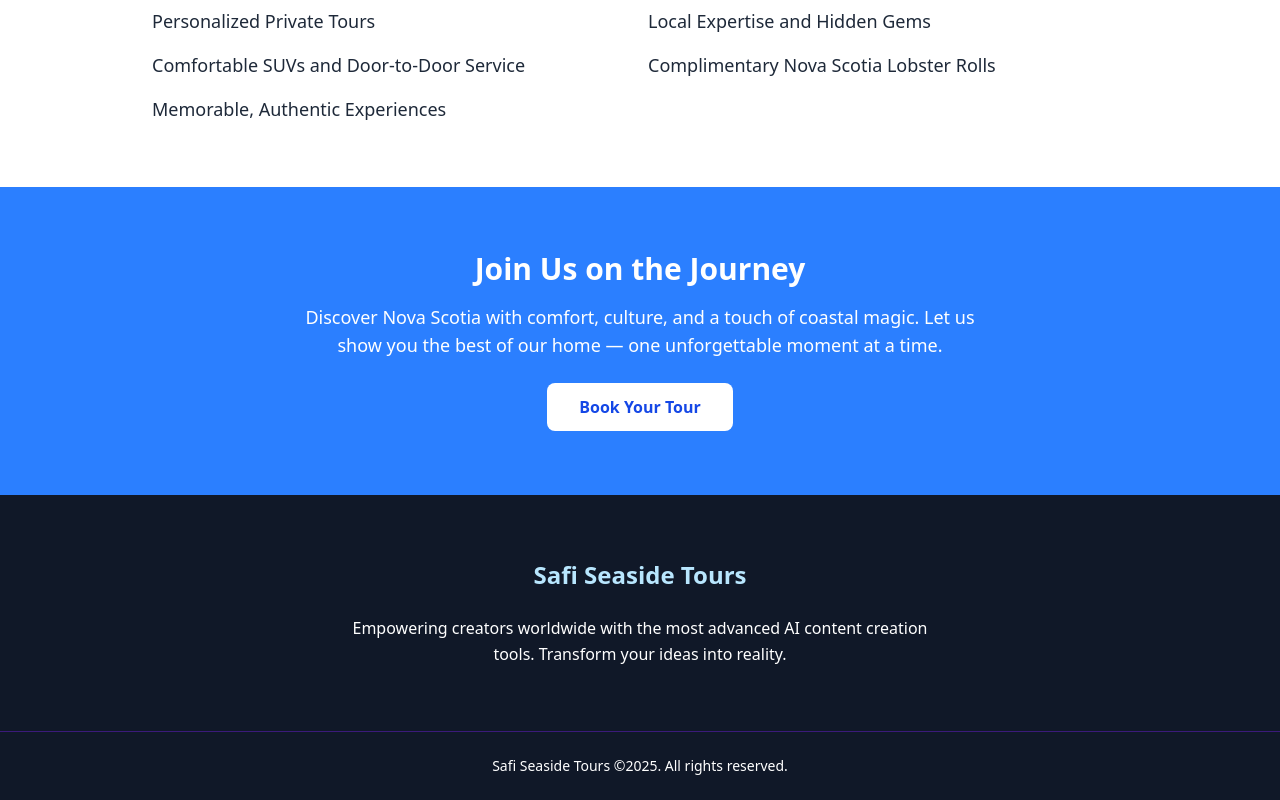
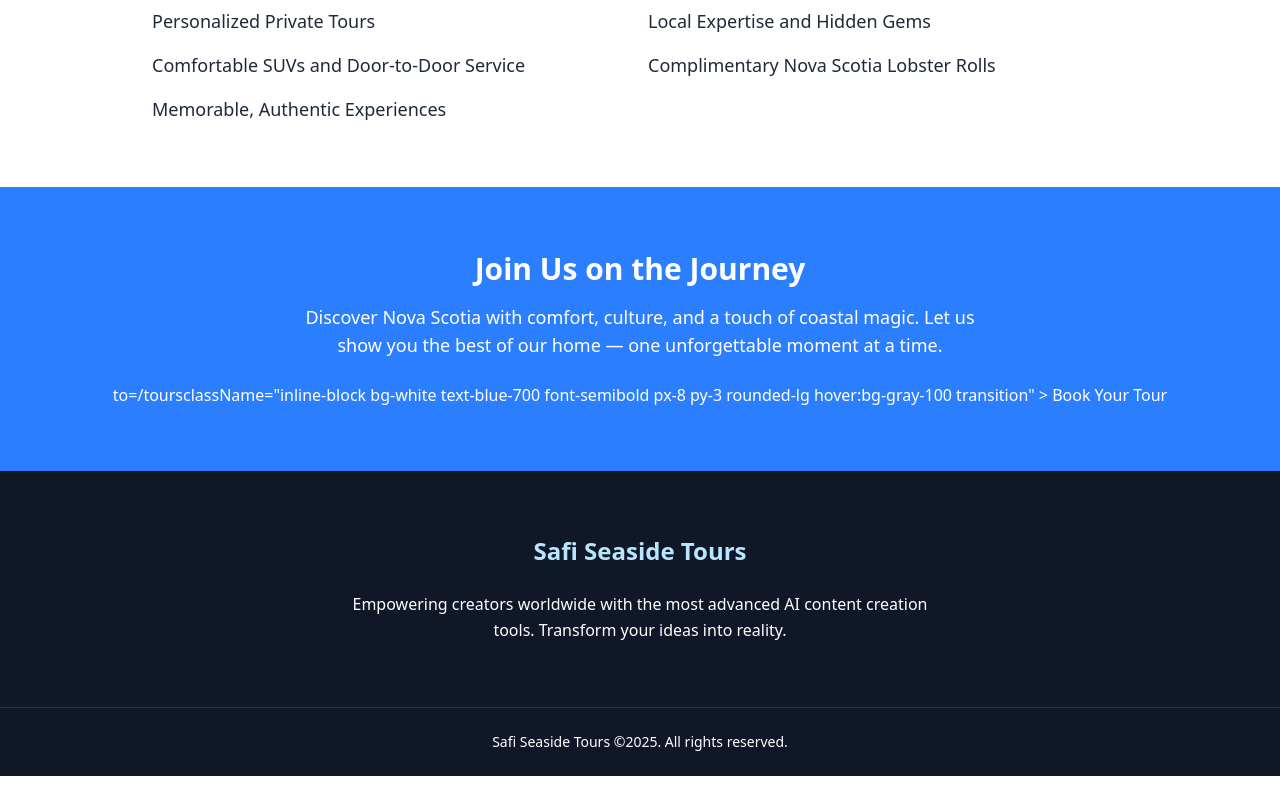
Before and after one commit to impriyanshhu/Tour-and-Travel, a React (Vite) app: page /about in a window 1280 px wide. Shown: the part 2069-2869 px from the top of the page. After the commit the page ends 2845 px from the top, so only its background shows below. Built offline with nearby package versions, Linux system fonts and the light colour scheme.

Commit message:
Replace anchor tag with Link component for routing

```diff
--- a/src/pages/About.jsx
+++ b/src/pages/About.jsx
@@ -1,5 +1,6 @@
 import React from 'react';
 import { motion } from 'framer-motion';
+import { Link } from 'react-router-dom';
 
 const About = () => {
   const sectionVariants = {
@@ -169,12 +170,12 @@ const About = () => {
           magic. Let us show you the best of our home — one unforgettable moment
           at a time.
         </p>
-        <a
-          href="/tours"
+        <Link>
+          to={"/tours"}
           className="inline-block bg-white text-blue-700 font-semibold px-8 py-3 rounded-lg hover:bg-gray-100 transition"
         >
           Book Your Tour
-        </a>
+        </Link>
       </motion.section>
 
     </div>
```
